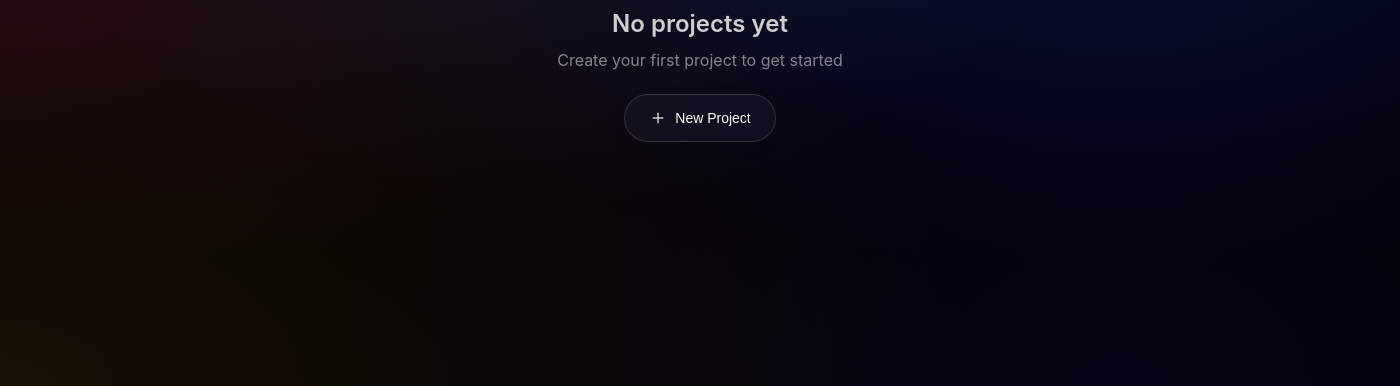
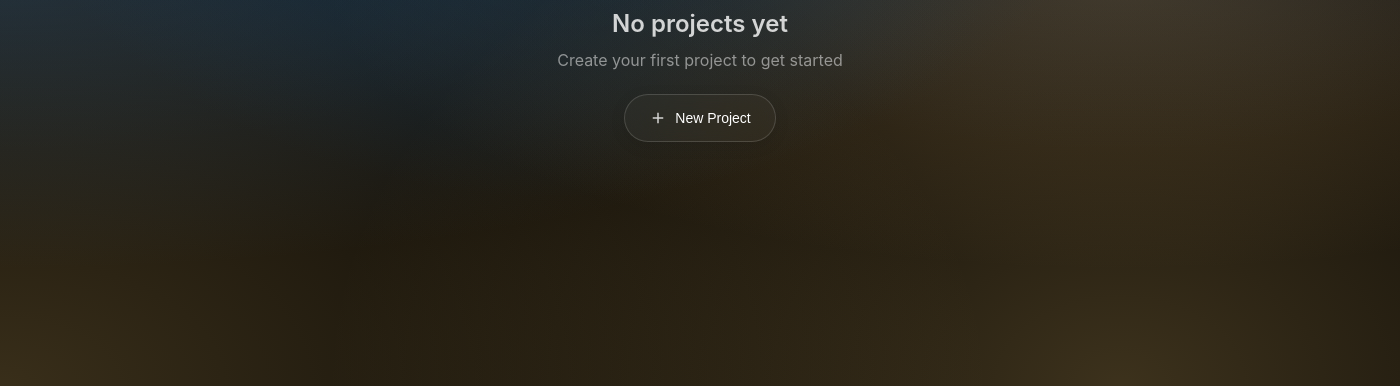
Before and after one commit to Hihirams/DX-Portafolio-V2, an Electron app: page my-projects.html in a window 1400 px wide. Shown: the part 414-800 px from the top of the page. Drawn offline with nearby package versions, Linux system fonts and the light colour scheme; sample sign-in values are in the browser's storage; a web font is replaced by a local one.

Commit message:
style(ui): update mesh gradient background with darker, vibrant colors and higher opacities
- Replaced previous radial gradients with new hues (dark blue, bronze, gold) and increased opacity for better visual intensity.
- Refactored HTML structure by moving mesh-gradient-bg class from wrapper div to body tag for cleaner markup.

```diff
--- a/css/my-projects.css
+++ b/css/my-projects.css
@@ -9,13 +9,20 @@
     min-height: 100vh;
     background-color: var(--bg-primary);
     background-image:
-        radial-gradient(at 40% 20%, hsla(210, 80%, 50%, 0.15) 0px, transparent 50%),
-        radial-gradient(at 80% 0%, hsla(189, 100%, 45%, 0.12) 0px, transparent 50%),
-        radial-gradient(at 0% 50%, hsla(340, 80%, 55%, 0.1) 0px, transparent 50%),
-        radial-gradient(at 80% 50%, hsla(240, 80%, 55%, 0.12) 0px, transparent 50%),
-        radial-gradient(at 0% 100%, hsla(30, 90%, 60%, 0.1) 0px, transparent 50%),
-        radial-gradient(at 80% 100%, hsla(242, 80%, 55%, 0.1) 0px, transparent 50%),
-        radial-gradient(at 0% 0%, hsla(343, 80%, 55%, 0.08) 0px, transparent 50%);
+        radial-gradient(at 40% 20%, hsla(207, 66%, 33%, 0.4) 0px, transparent 50%),
+        /* Azul oscuro intenso - Opacidad aumentada */
+        radial-gradient(at 80% 0%, hsla(214, 56%, 40%, 0.35) 0px, transparent 50%),
+        /* Azul medio */
+        radial-gradient(at 0% 50%, hsla(209, 35%, 45%, 0.3) 0px, transparent 50%),
+        /* Azul grisáceo */
+        radial-gradient(at 80% 50%, hsla(36, 34%, 46%, 0.35) 0px, transparent 50%),
+        /* Bronce */
+        radial-gradient(at 0% 100%, hsla(40, 44%, 54%, 0.3) 0px, transparent 50%),
+        /* Dorado claro */
+        radial-gradient(at 80% 100%, hsla(40, 50%, 58%, 0.3) 0px, transparent 50%),
+        /* Oro brillante */
+        radial-gradient(at 0% 0%, hsla(207, 66%, 33%, 0.25) 0px, transparent 50%);
+    /* Azul oscuro repetido */
     background-attachment: fixed;
     background-size: cover;
     position: relative;
--- a/my-projects.html
+++ b/my-projects.html
@@ -18,9 +18,7 @@
     <link rel="stylesheet" href="css/my-projects.css">
 </head>
 
-<body>
-    <!-- Mesh Gradient Background Container -->
-    <div class="mesh-gradient-bg">
+<body class="mesh-gradient-bg">
 
     <!-- Header - Liquid Glass Islands -->
     <header class="liquid-glass-header">
@@ -124,7 +122,6 @@
             <!-- Projects will be rendered here dynamically -->
         </div>
     </main>
-    </div>
 
     <!-- Loader -->
     <div id="dx-loader-overlay">
```
Lines whose indentation alone changed are shown as unchanged.
